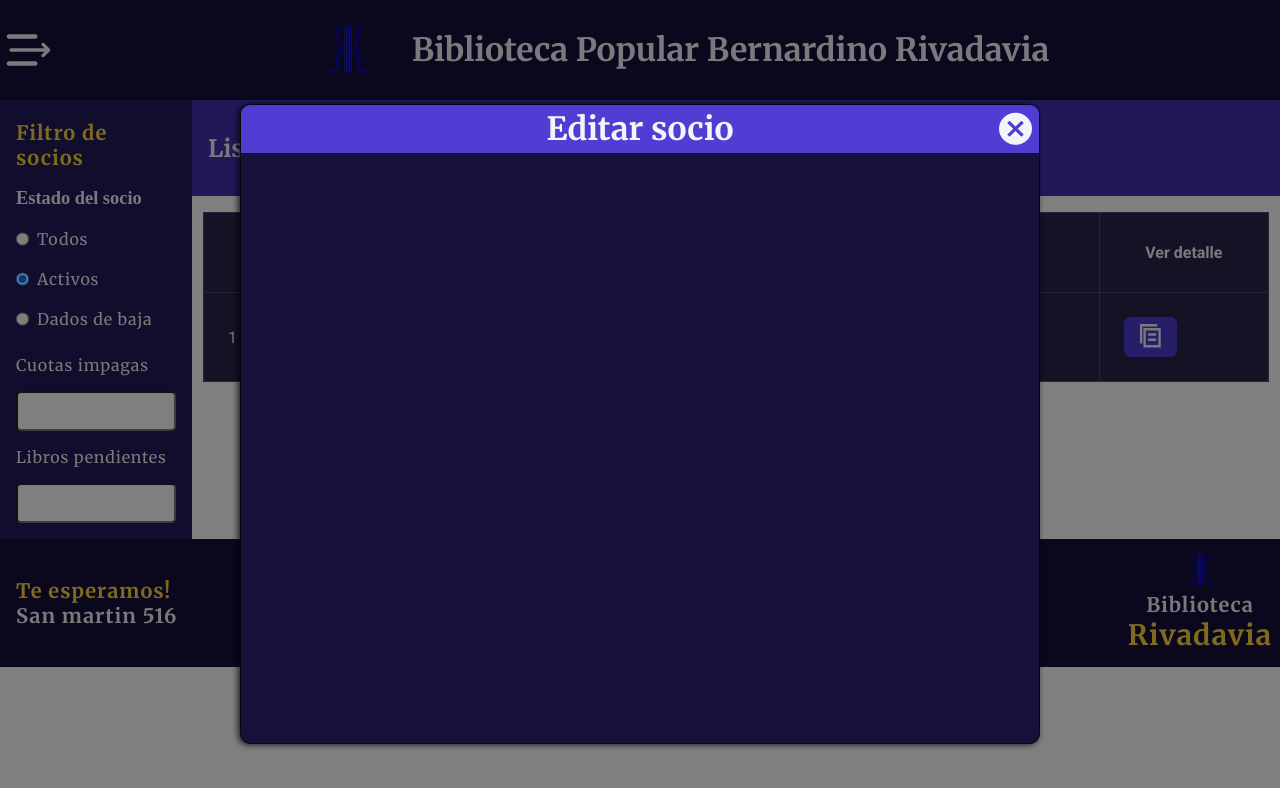
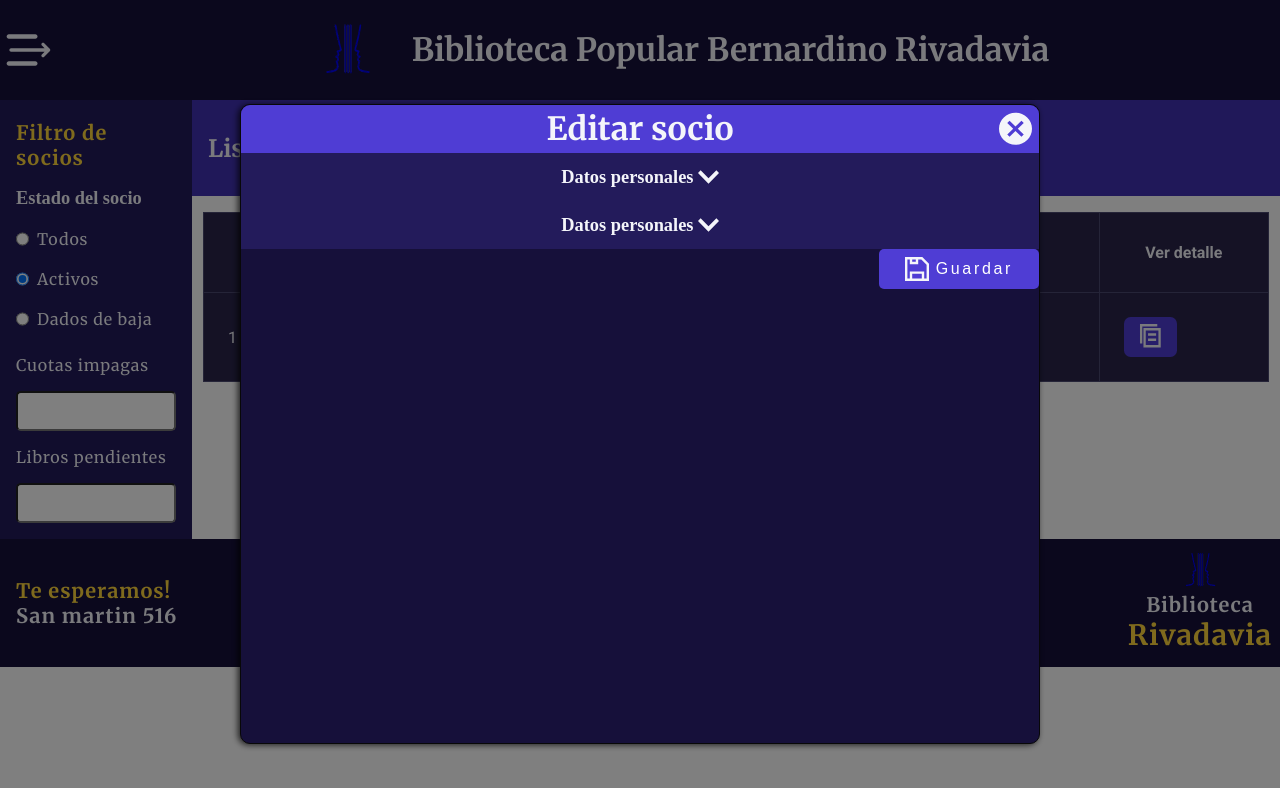
Before and after one commit to RolandoKirina/PPSLibraryBernardinoRivadavia, a React (Vite) app: page /partners in a window 1280 px wide. Both pictures are taken after a click on the button 980 px from the left and 337 px from the top of the page. Shown: the top 788 px of the page. Built offline with nearby package versions, Linux system fonts and the light colour scheme.

Commit message:
adding littles changes

```diff
--- a/src/components/formeditpartner/FormEditPartner.jsx
+++ b/src/components/formeditpartner/FormEditPartner.jsx
@@ -1,6 +1,118 @@
-export function FormEditPartner (){
-    return
-    <>
-    hdashdlkjldsklasjdlksa
-    </>
+import Btn from "../../components/btn/Btn.jsx";
+import SaveIcon from '../../assets/img/save-icon.svg';
+import Accordion from "../generic/accordion/Accordion.jsx";
+import { useState } from "react";
+export default function FormEditPartner() {
+      const [activeAccordion, setActiveAccordion] = useState(null);
+
+
+      const handleToggle = (id) => {
+             setActiveAccordion(prev => prev === id ? null : id);
+  };
+  return (
+    <form>
+      <Accordion
+        title="Datos personales"
+        isActive={activeAccordion === 'personaldata'}
+        onToggle={() => handleToggle('personaldata')}>
+        <div className="items-info-details">
+
+            <div>
+                <div className="item-details">
+                    <label htmlFor="name">Nombre</label>
+                    <input id="name" name="name" type="text" placeholder="Ingrese su nombre" />
+                </div>
+                <div className="item-details">
+                    <label htmlFor="surname">Apellido</label>
+                    <input id="surname" name="surname" type="text" placeholder="Ingrese su apellido" />
+                </div>
+
+                <div className="item-details">
+                    <label htmlFor="dateofbirthday">Fecha de nacimiento</label>
+                    <input id="dateofbirthday" name="dateofbirthday" type="date" placeholder="Ingrese su fecha de nacimiento" />
+                </div>
+            </div>
+
+
+        <div>
+            <div className="item-details">
+                <label htmlFor="typeofdni">Tipo de documento</label>
+                    <select id="typeofdni" name="typeofdni" defaultValue="">
+                        <option value="" disabled>Seleccione un tipo</option>
+                        <option value="dni">DNI</option>
+                        <option value="le">LE (Libreta de Enrolamiento)</option>
+                        <option value="lc">LC (Libreta Cívica)</option>
+                        <option value="pasaporte">Pasaporte</option>
+                        <option value="otro">Otro</option>
+                    </select>
+            </div>
+
+            <div className="item-details">
+                    <label htmlFor="DNI">DNI</label>
+                    <input id="DNI" name="DNI" type="number" placeholder="Ingrese su dni" />
+                </div>
+
+
+            <div className="item-details">
+                <label htmlFor="dateofinscription">Fecha de inscripción</label>
+                <input id="dateofinscription" name="dateofinscription" type="date" placeholder="Ingrese la fecha de inscripción" />
+            </div>
+
+            <div>
+                <div className="item-details">
+                <label htmlFor="profession">Profesión</label>
+                <input id="profession" name="profession" type="text" placeholder="Ingrese la fecha de inscripción" />
+                </div>
+
+                <div className="item-details">
+                    <label htmlFor="presentedby">Presentado por</label>
+                    <input id="presentedby" name="presentedby" type="date" placeholder="Presentado por" />
+                </div>
+
+
+                <div className="item-details">
+               <label htmlFor="maritalstatus">Estado civil</label>
+                <select id="maritalstatus" name="maritalstatus" defaultValue="">
+                <option value="" disabled>Seleccione un estado</option>
+                <option value="soltero">Soltero/a</option>
+                <option value="casado">Casado/a</option>
+                <option value="divorciado">Divorciado/a</option>
+                <option value="viudo">Viudo/a</option>
+                <option value="union">Unión convivencial</option>
+                </select>
+            </div>
+            </div>
+          </div>
+
+        </div>
+      </Accordion>
+
+    <Accordion
+        title="Datos personales"
+        isActive={activeAccordion === 'privateData'}
+        onToggle={() => handleToggle('personaldata')}>
+        <div className="items-info-details">
+          <div className="item-details">
+            <label htmlFor="name">Nombre</label>
+            <input id="name" name="name" type="text" placeholder="Juan Pérez" />
+          </div>
+
+          <div className="item-details">
+            <label htmlFor="dni">DNI</label>
+            <input id="dni" name="dni" type="text" placeholder="12345678" />
+          </div>
+        </div>
+      </Accordion>
+
+      <Btn
+        text="Guardar"
+        className="changes btn"
+        icon={
+          <div className="img-ico">
+            <img src={SaveIcon} alt="Guardar" />
+          </div>
+        }
+      />
+    </form>
+  );
 }
--- /dev/null
+++ b/src/components/generic/accordion/Accordion.jsx
@@ -0,0 +1,22 @@
+import { useState } from 'react';
+import './accordion.css';
+import ToggleIcon from '../../../assets/img/toggle-icon.svg';
+
+export default function Accordion({ title, children, isActive, onToggle }) {
+  return (
+    <div className="accordion">
+      <div className="dropdown-title">
+        <h4>{title}</h4>
+        <button type="button" onClick={onToggle}>
+          <img src={ToggleIcon} alt="toggle" />
+        </button>
+      </div>
+
+      {isActive && (
+        <div className="detailsInfoMenu">
+          {children}
+        </div>
+      )}
+    </div>
+  );
+}
--- a/src/pages/PartnerSection/PartnerSection.jsx
+++ b/src/pages/PartnerSection/PartnerSection.jsx
@@ -7,7 +7,7 @@ import { useState } from 'react';
 import DeleteIcon from '../../assets/img/delete-icon.svg';
 import EditIcon from '../../assets/img/edit-icon.svg';
 import DetailsIcon from '../../assets/img/details-icon.svg';
-import { FormEditPartner } from '../../components/formeditpartner/FormEditPartner.jsx';
+import FormEditPartner  from '../../components/formeditpartner/FormEditPartner.jsx';
 
 import PopUpDelete from '../../components/deletebtnComponent/PopUpDelete.jsx';
 import { useEntityManager } from '../../hooks/useEntityManager.js';
@@ -150,7 +150,6 @@ export default function PartnerSection(){
             //     duplicateBook={() => setPopUpDuplicateBook(true)}
             //   />
             // }
-
           ></GenericSection>
 
 
```
Also changed, not shown: src/components/generic/accordion/accordion.css (added).
